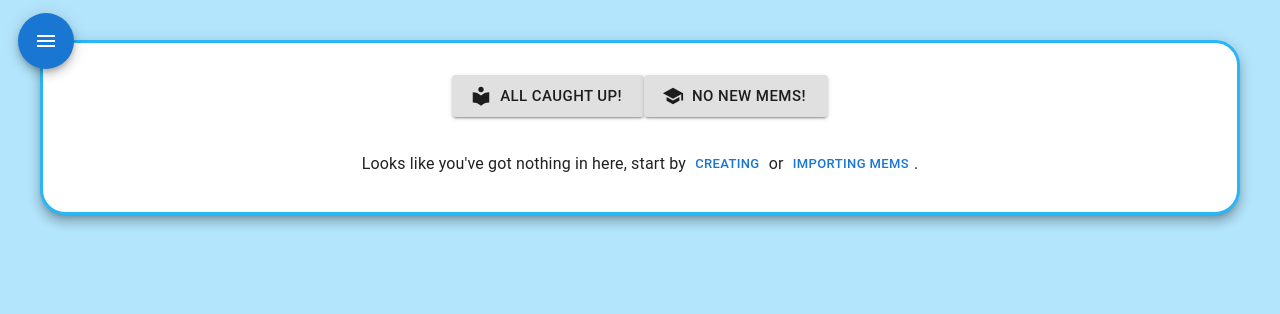
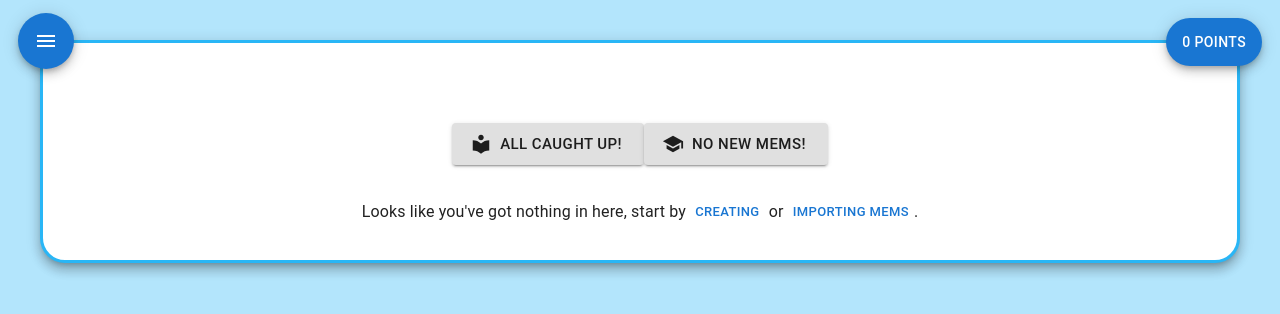
Before and after one commit to PiTiLeZarD/memup, a React (Vite) app: page /mems/1 in a window 1280 px wide. Shown: the top 314 px of the page. Built offline with nearby package versions, Linux system fonts and the light colour scheme.

Commit message:
Score button with copy to clipboard

```diff
--- a/src/pages/HomePage.tsx
+++ b/src/pages/HomePage.tsx
@@ -9,6 +9,7 @@ import { EmptyMems } from "../EmptyMems";
 import { memDeck } from "../lib";
 import { MemClusters } from "../MemClusters";
 import { useStore } from "../store";
+import { ScoreButton } from "./buttons/ScoreButton";
 import { SidebarButton } from "./buttons/SidebarButton";
 import { ContentBox } from "./ContentBox";
 import { DailyMems } from "./DailyMems";
@@ -45,6 +46,7 @@ export const HomePage: HomePageComponent = (): JSX.Element => {
             <ContentBox>
                 <SidebarButton />
                 <Stack spacing={6}>
+                    <ScoreButton />
                     <Box sx={{ textAlign: "center" }}>
                         <Button
                             startIcon={<LocalLibraryIcon />}
--- /dev/null
+++ b/src/pages/buttons/ScoreButton.tsx
@@ -0,0 +1,68 @@
+import React, { useState } from "react";
+
+import { Fab, Snackbar } from "@mui/material";
+
+import { memScore } from "../../lib";
+import { MemType, useStore } from "../../store";
+
+const progressBar = (emoji: string, pct: number, maxSize = 8) => {
+    const count = Math.round(pct * maxSize);
+    return [...new Array(count).fill(emoji), ...new Array(maxSize - count).fill("⬛")].join("");
+};
+
+const userScore = (mems: MemType[]) =>
+    mems.reduce((score, mem) => score + memScore(mem).level + mem.checks.filter((c) => !!c.success).length, 0);
+
+export type ScoreButtonProps = {};
+
+export type ScoreButtonComponent = React.FunctionComponent<ScoreButtonProps>;
+
+export const ScoreButton: ScoreButtonComponent = (): JSX.Element => {
+    const [open, setOpen] = useState<boolean>(false);
+    const mems = useStore(({ mems }) => mems);
+    const score = userScore(mems);
+
+    const allLevels = mems.reduce<{ [k: string]: number }>((acc, mem) => {
+        const score = memScore(mem);
+        const k = score.level == 0 ? "NEW" : score.memory;
+        return { ...acc, [k]: (acc[k] || 0) + 1 };
+    }, {});
+
+    const [totalSuccess, totalFailure] = mems.reduce<number[]>(
+        ([s, f], mem) => [
+            s + mem.checks.filter((c) => !!c.success).length,
+            f + mem.checks.filter((c) => !c.success).length,
+        ],
+        [0, 0]
+    );
+
+    const handleClick = () => {
+        let msg = [`My score on memup: ${score}`];
+        msg.push(`${totalSuccess} successes / ${totalFailure} failures`);
+        msg.push(`${progressBar("⬜", allLevels.NEW / mems.length)} New mems`);
+        msg.push(`${progressBar("🟦", allLevels.ST / mems.length)} Short Term Memory`);
+        msg.push(`${progressBar("🟩", allLevels.LT / mems.length)} Long Term Memory`);
+        navigator.clipboard.writeText(msg.join("\n"));
+        setOpen(true);
+    };
+
+    return (
+        <>
+            <Fab
+                size="large"
+                color="primary"
+                variant="extended"
+                onClick={handleClick}
+                sx={{ position: "absolute", top: "-25px", right: "-25px" }}
+            >
+                {score} points
+            </Fab>
+            <Snackbar
+                open={open}
+                autoHideDuration={3000}
+                onClose={() => setOpen(false)}
+                message="Copied to clipboard"
+            />
+        </>
+    );
+};
```
